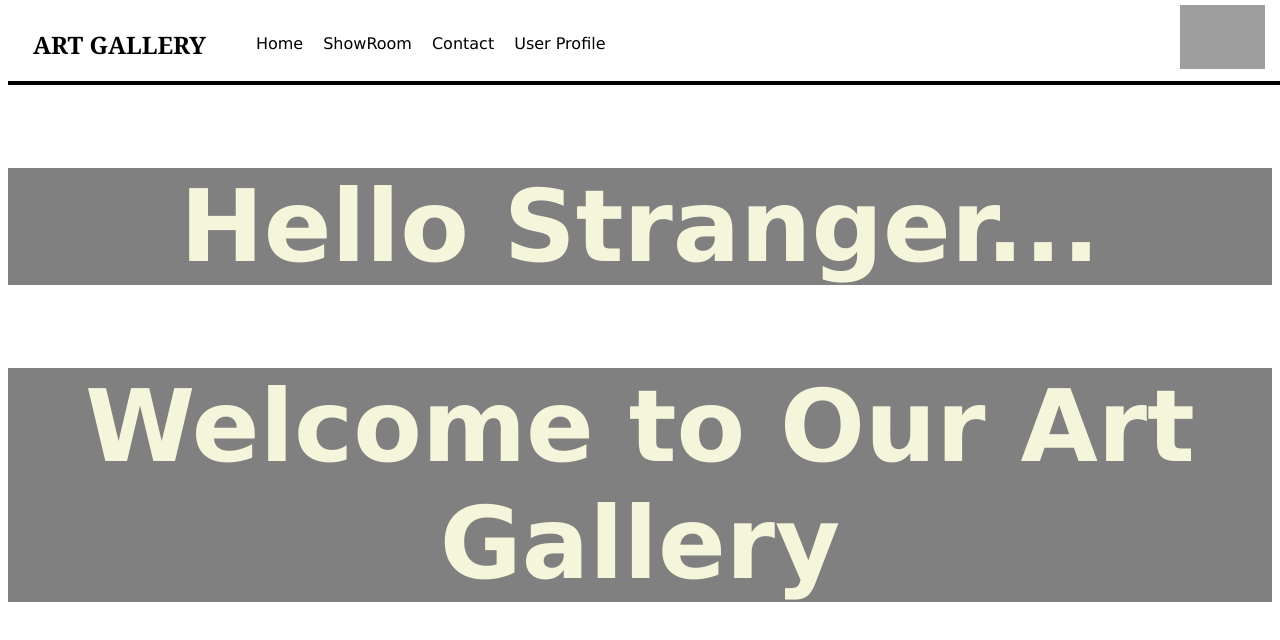
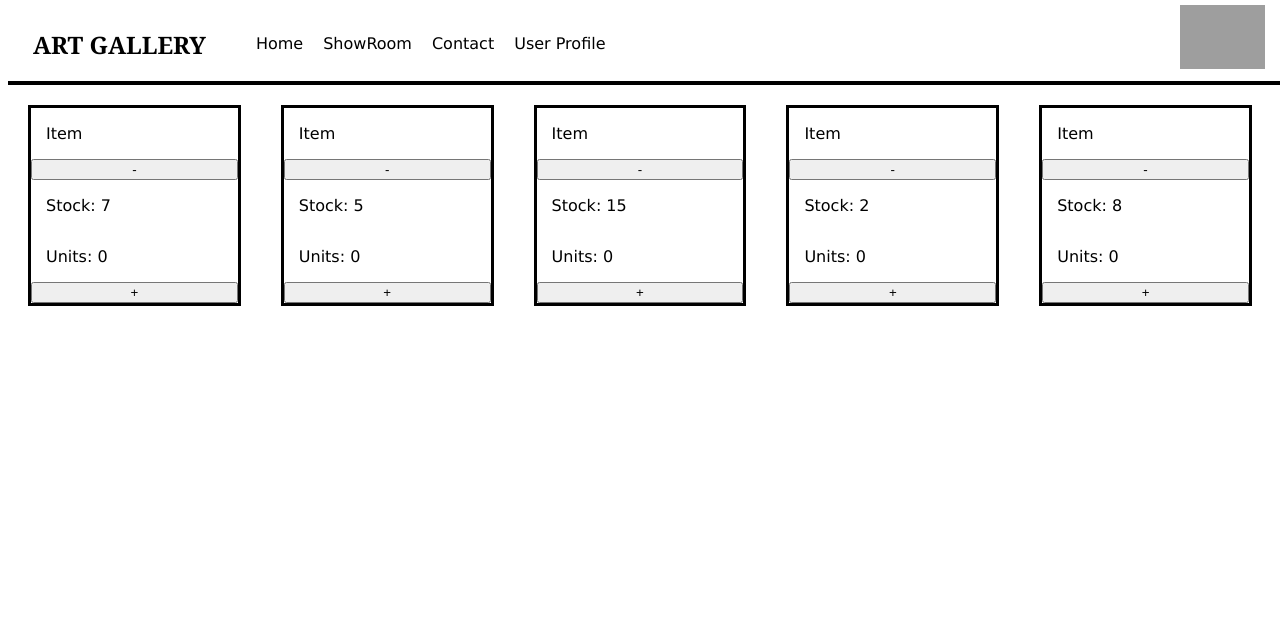
Before and after one commit to feralmangos/medicigaleriaarte, a React (Create React App) app: page / in a window 1280 px wide. Shown: the top 640 px of the page. Built offline with nearby package versions, Linux system fonts and the light colour scheme; grey boxes are pictures that could not be loaded.

Commit message:
desafio contador con botón

```diff
--- a/public/index.html
+++ b/public/index.html
@@ -24,7 +24,7 @@
       work correctly both with client-side routing and a non-root public URL.
       Learn how to configure a non-root public URL by running `npm run build`.
     -->
-    <title>aRt gALLERy</title>
+    <title>ART GALLERY</title>
   </head>
   <body>
     <noscript>You need to enable JavaScript to run this app.</noscript>
--- a/src/App.css
+++ b/src/App.css
@@ -55,3 +55,25 @@ h1:hover{
   75%  {color:green; left:0px; top:200px;}
   100% {color:red; left:0px; top:0px;}
 }
+
+.counteiner{
+  width: 20%;
+  border: black solid 3px;
+  display: flex;
+  flex-direction: column;
+  justify-content: center;
+  margin: 20px;
+  font-weight: 400;
+
+}
+
+.allitems{
+  display: flex;
+
+}
+
+p{
+  padding-left: 15px;
+  font-weight: 400;
+  font-family:'Lucida Sans', 'Lucida Sans Regular', 'Lucida Grande', 'Lucida Sans Unicode', Geneva, Verdana, sans-serif
+}
--- a/src/App.jsx
+++ b/src/App.jsx
@@ -9,8 +9,7 @@ function App() {
     <div className="App">
       <header>
         <NavBar workInProgress={workInProgress} />
-        <ItemListContainer greetings="Hello Stranger..."/>
-        <ItemListContainer greetings="Welcome to Our Art Gallery"/>
+        <ItemListContainer />
       </header>
     </div>
   );
--- /dev/null
+++ b/src/components/Navbar/NavBar/ItemCount.jsx
@@ -0,0 +1,39 @@
+import React, { useState } from 'react';
+
+
+const ItemCount = (props) => {
+    const [add, addOn] = useState(props.units);
+    const [subs, setSub] = useState(props.stocks)
+
+
+    return (
+        <div className="counteiner">
+            <p>Item</p>
+            <button onClick={() => {
+                if (subs >= 0 & subs < props.stocks) {
+                    addOn(add - 1);
+                    setSub(subs + 1)
+                } else {
+                    alert("Empty Units")
+                }
+            }}>-</button>
+            <p>Stock: {subs}</p>
+            <p>Units: {add}</p>
+            <button onClick={
+                () => {
+                    if (subs) {
+                        addOn(add + 1);
+                        setSub(subs - 1)
+                    }
+                    else {
+                        alert("Out of Stock")
+                    }
+                }
+            }>+</button>
+        </div>
+
+    )
+
+}
+
+export default ItemCount;
--- a/src/components/Navbar/NavBar/ItemListContainer.jsx
+++ b/src/components/Navbar/NavBar/ItemListContainer.jsx
@@ -1,8 +1,15 @@
 import React from "react";
+import ItemCount from "./ItemCount";
 
 const ItemListContainer = (props) => {
 return(
-    <h2>{props.greetings}</h2>
+    <div className="allitems">
+        <ItemCount units={0} stocks={7}/>
+        <ItemCount units={0} stocks={5}/>
+        <ItemCount units={0} stocks={15}/>
+        <ItemCount units={0} stocks={2}/>
+        <ItemCount units={0} stocks={8}/>
+    </div>
 )
 }
 
```
